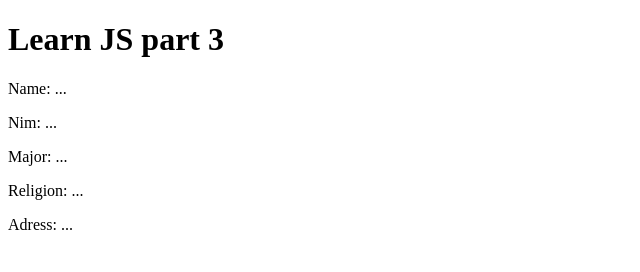
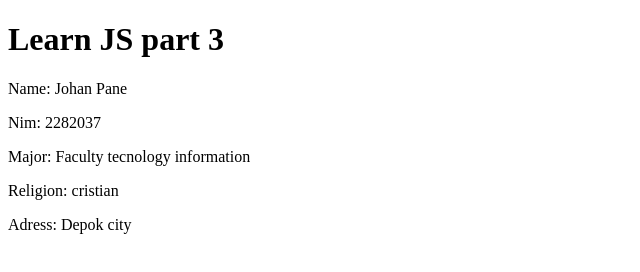
Before and after one commit to JohanPane/web-1, a plain HTML site: page learnjs3.html in a window 1280 px wide. Shown: the whole page, without its empty margins (0-640 px from the left). Drawn offline with Linux system fonts and the light colour scheme.

Commit message:
document.getElementByI

```diff
--- a/learnjs3.html
+++ b/learnjs3.html
@@ -7,22 +7,31 @@
 </head>
 <body>
     <h1>Learn JS part 3</h1>
+    <!-- <p id="demo"></p> -->
 
     <script>
-        const person = {
+        const student = {
             name: "Johan Pane",
-            nim: "2282037",
+            NIM: "2282037",
             major: "Faculty tecnology information",
             religion : "cristian",
             adress : "Depok city"
-        };
+        }
+
+        // document.getElementById("demo").innerHTML = student.name + "is" + student.NIM "nim." ;
+
+
     </script>
 
-    <p>Name: ...</p>
-    <p>Nim: ...</p>
-    <p>Major: ...</p>
-    <p>Religion: ...</p>
-    <p>Adress: ...</p>
+    <p>Name: <script>document.write(student.name)</script></p>
+    <p>Nim: <span id=nim></span></p>
+    <p>Major: <script>document.write(student.major)</script></p>
+    <p>Religion: <script>document.write(student.religion)</script></p>
+    <p>Adress: <script>document.write(student.adress)</script></p>
+
+    <script>
+    document.getElementById("nim").innerHTML = student.NIM;
+    </script>
 
 </body>
 </html>
```
